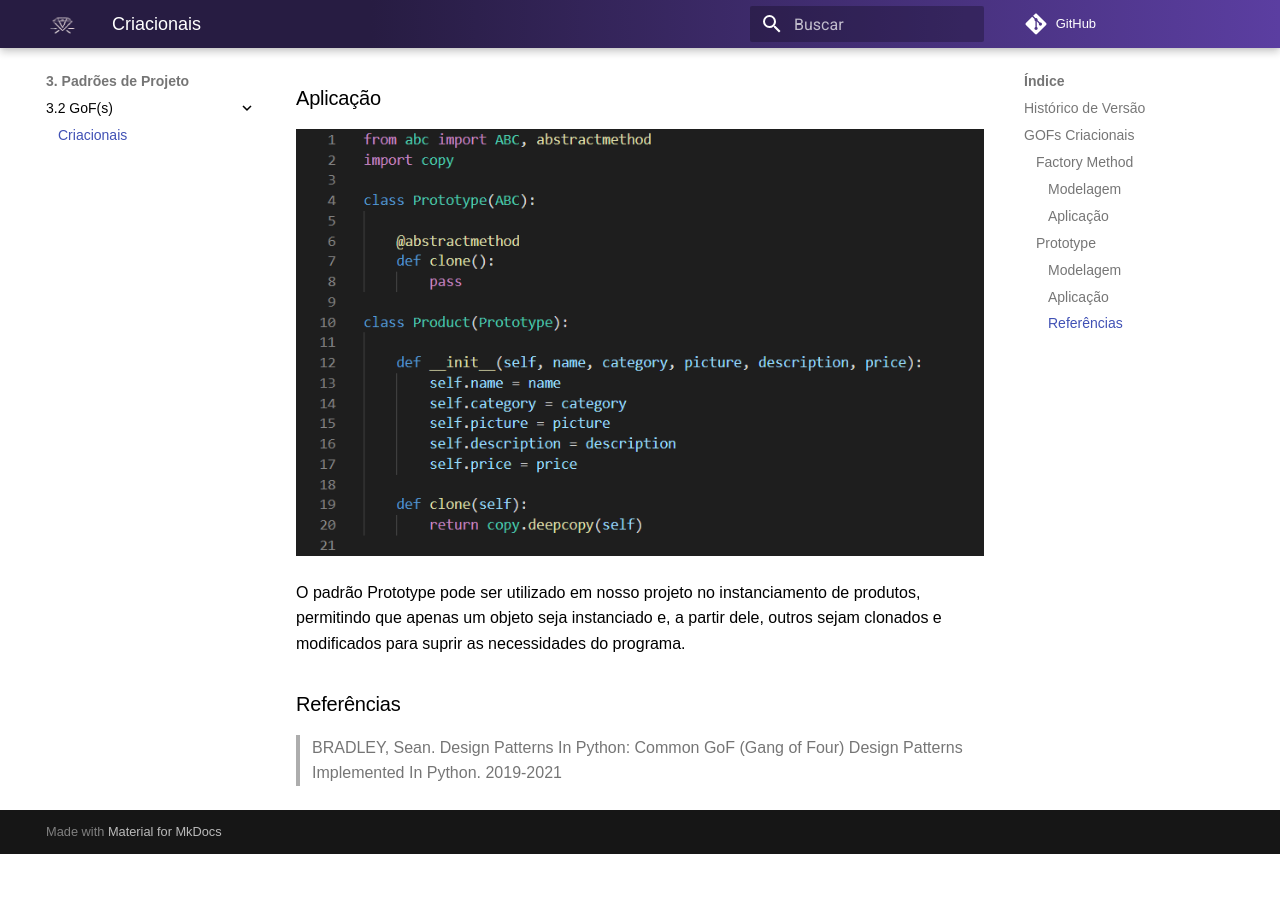
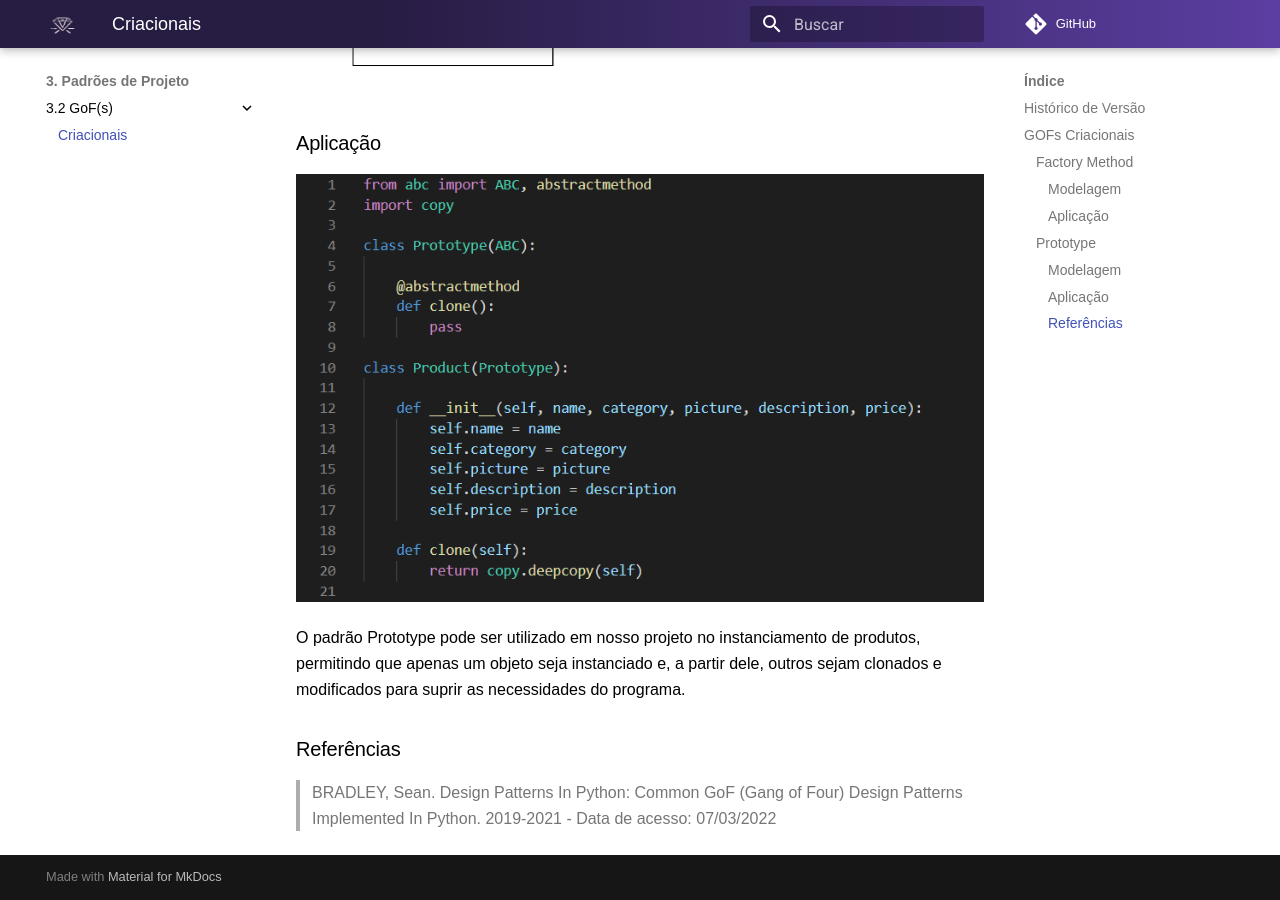
Before and after one commit to UnBArqDsw2021-2/2021.2_G7_-AluguelKitsFesta, an MkDocs documentation site: the page built from docs/padrao/gof_criacional.md, in a window 1280 px wide and 900 px high, scrolled down 2822 px. Built offline with MkDocs 1.6.1 and Material for MkDocs 9.7.7, drawn with Linux system fonts in a browser that asks for light colours; comment, search, counter and statistics services are not loaded; before the commit the page ends 3676 px from its top, so only the background shows below that; some of the changed text lies outside the part shown.

Commit message:
Updating creational gofs

```diff
--- a/docs/padrao/gof_criacional.md
+++ b/docs/padrao/gof_criacional.md
@@ -6,6 +6,7 @@
 | 08/03/2022 | 1.1    | Criação da Introdução      | Caio Gabriel     |
 | 08/03/2022 | 1.2    | Factory e Prototype        | Caio Gabriel     |
 | 10/03/2022 | 1.3    | Aplicação Prototype e referências | Matheus Clemente |
+| 13/03/2022 | 1.3    | Aplicação Factory Method | Caio Gabriel |
 
 
 # GOFs Criacionais
@@ -48,4 +49,4 @@
 
 
 ### Referências
-> BRADLEY, Sean. Design Patterns In Python: Common GoF (Gang of Four) Design Patterns Implemented In Python. 2019-2021
+> BRADLEY, Sean. Design Patterns In Python: Common GoF (Gang of Four) Design Patterns Implemented In Python. 2019-2021 - Data de acesso: 07/03/2022
```
